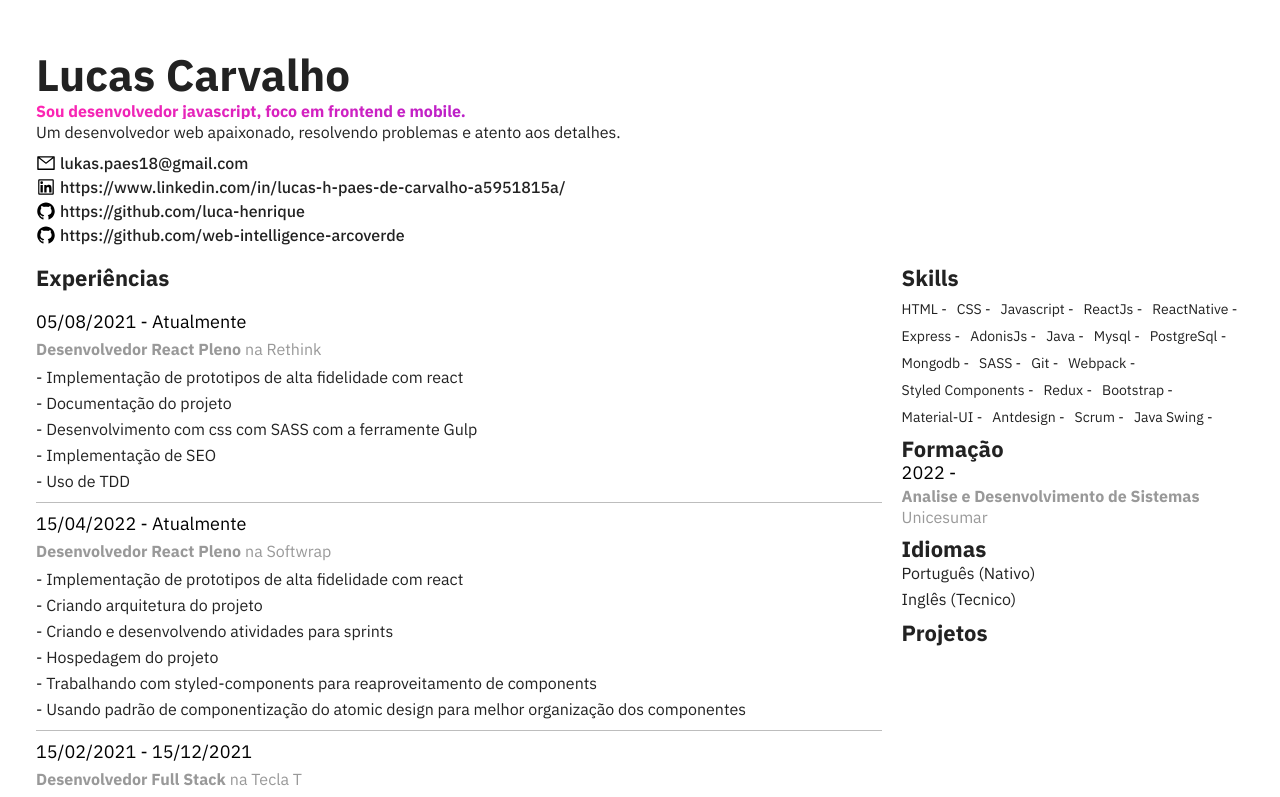
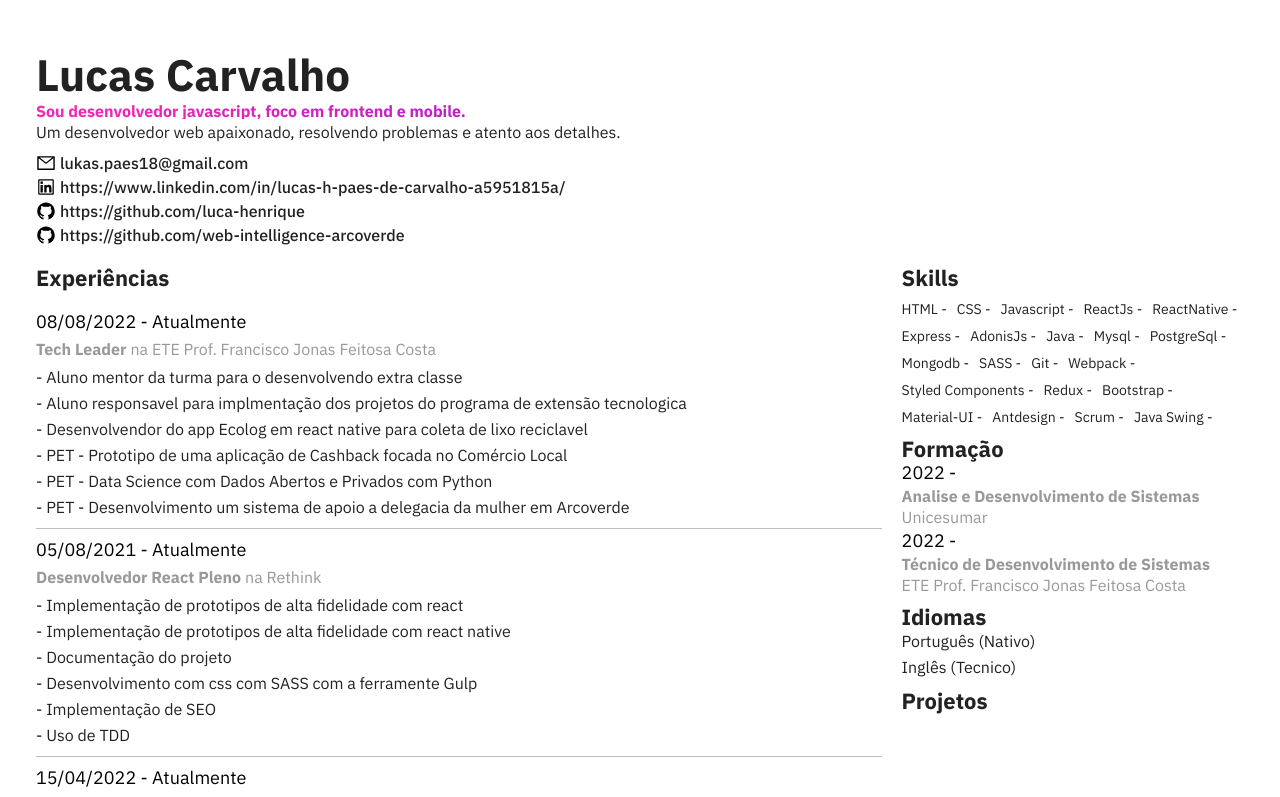
Before and after one commit to luca-henrique/curriculum, a React (Create React App) app: page / in a window 1280 px wide. Shown: the top 797 px of the page. Built offline with nearby package versions, Linux system fonts and the light colour scheme.

Commit message:
feat: atualizacao do cv

```diff
--- a/src/components/organisms/ExperienceList/index.jsx
+++ b/src/components/organisms/ExperienceList/index.jsx
@@ -3,6 +3,20 @@ import ExperienceItem from '../../molecules/ExperienceItem';
 import {ContainerSection} from '../../atomic/Container';
 
 const data = [
+  {
+    dateStart: '08/08/2022',
+    dateEnd: 'Atualmente',
+    enterprise: 'ETE Prof. Francisco Jonas Feitosa Costa',
+    role: 'Tech Leader',
+    description: [
+      'Aluno mentor da turma para o desenvolvendo extra classe',
+      'Aluno responsavel para implmentação dos projetos do programa de extensão tecnologica',
+      'Desenvolvendor do app Ecolog em react native para coleta de lixo reciclavel',
+      'PET - Prototipo de uma aplicação de Cashback focada no Comércio Local ',
+      'PET - Data Science com Dados Abertos e Privados com Python',
+      'PET - Desenvolvimento um sistema de apoio a delegacia da mulher em Arcoverde',
+    ],
+  },
   {
     dateStart: '05/08/2021',
     dateEnd: 'Atualmente',
@@ -10,6 +24,7 @@ const data = [
     role: 'Desenvolvedor React Pleno',
     description: [
       'Implementação de prototipos de alta fidelidade com react',
+      'Implementação de prototipos de alta fidelidade com react native',
       'Documentação do projeto',
       'Desenvolvimento com css com SASS com a ferramente Gulp',
       'Implementação de SEO',
--- a/src/components/organisms/FormationList/index.jsx
+++ b/src/components/organisms/FormationList/index.jsx
@@ -8,6 +8,13 @@ const data = [
     dateEnt: '2024',
     graduate: 'Analise e Desenvolvimento de Sistemas',
     foundation: 'Unicesumar',
+  },
+
+  {
+    dateStart: '2022',
+    dateEnt: '2023',
+    graduate: 'Técnico de Desenvolvimento de Sistemas',
+    foundation: 'ETE Prof. Francisco Jonas Feitosa Costa',
   },
 ];
 
```
